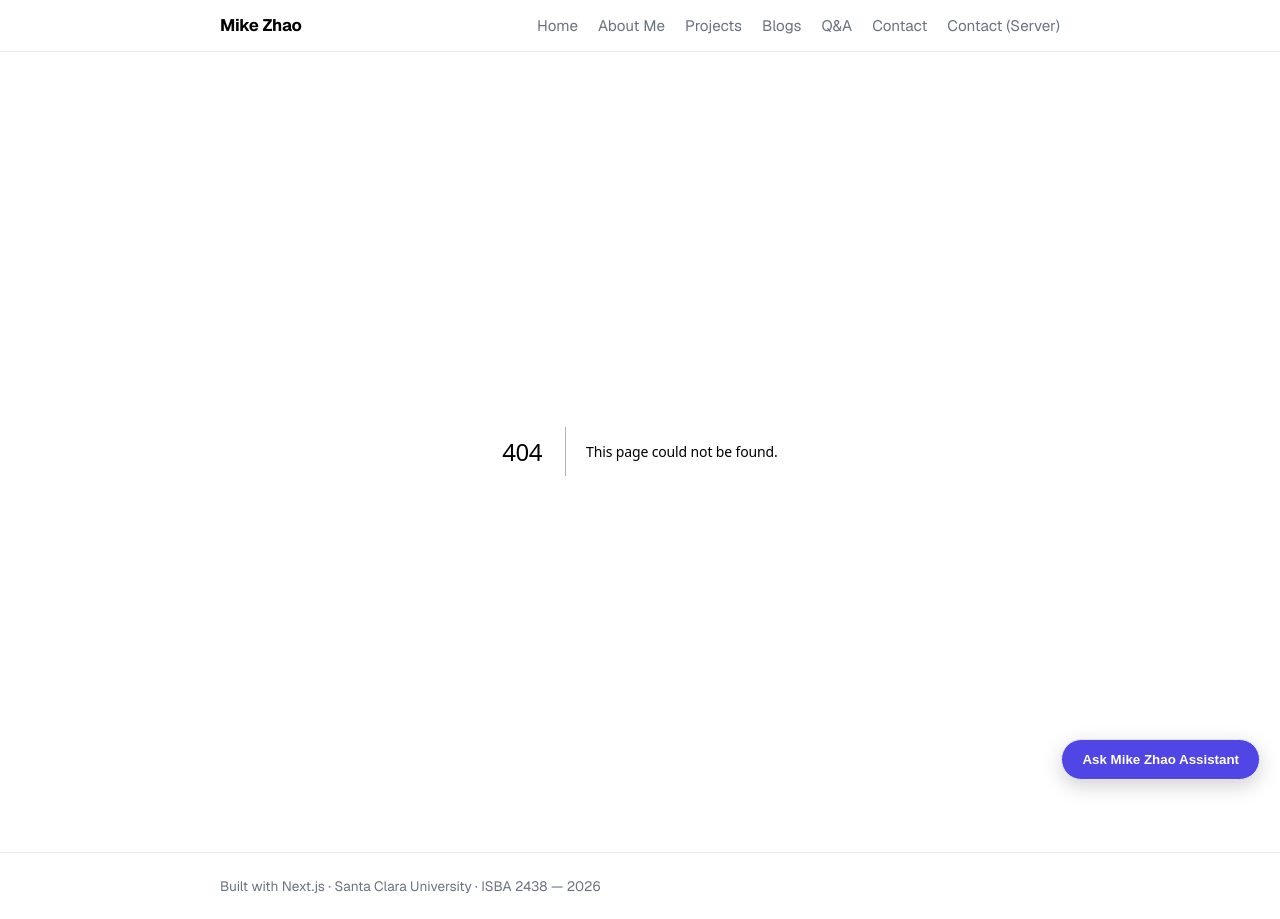
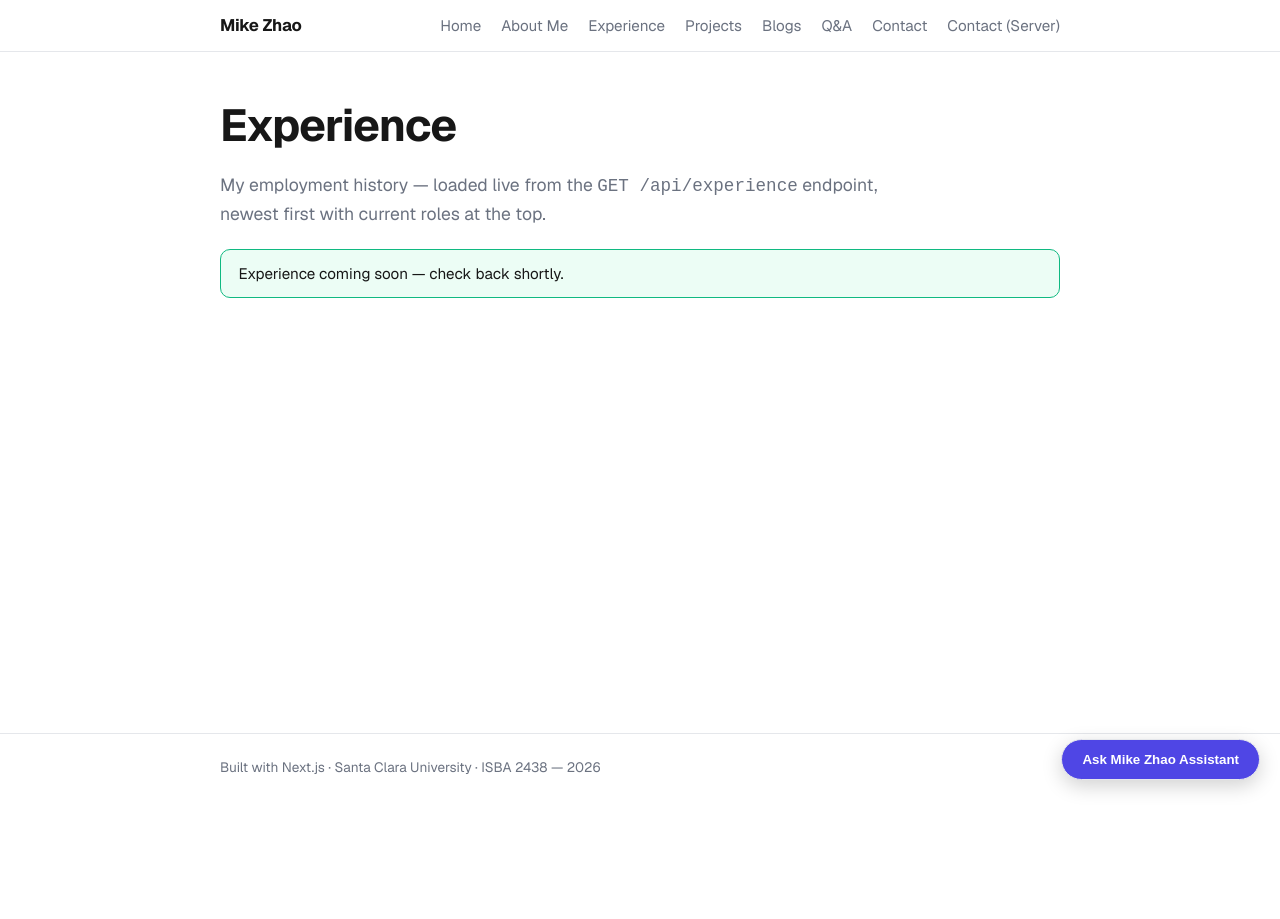
Before and after one commit to Mikeylove-997/portfolio, a Next.js app: page /experience in a window 1280 px wide. Before the commit this address had no page. After the commit the page ends 800 px from the top, so only its background shows below. Built offline with nearby package versions, Linux system fonts and the light colour scheme.

Commit message:
Add /experience page, nav link, and update About Me education

```diff
--- /dev/null
+++ b/app/experience/page.tsx
@@ -0,0 +1,41 @@
+import type { Metadata } from "next";
+import { headers } from "next/headers";
+import { Suspense } from "react";
+import ExperienceTimeline from "@/components/ExperienceTimeline";
+import type { Experience } from "@/lib/experience";
+
+export const metadata: Metadata = {
+  title: "Experience",
+  description: "My employment history — roles, highlights, and skills.",
+};
+
+export default function ExperiencePage() {
+  return (
+    <main className="container page">
+      <h1>Experience</h1>
+      <p className="lead">
+        My employment history — loaded live from the{" "}
+        <code>GET /api/experience</code> endpoint, newest first with current
+        roles at the top.
+      </p>
+      <Suspense fallback={<p className="lead">Loading experience...</p>}>
+        <ExperienceSection />
+      </Suspense>
+    </main>
+  );
+}
+
+async function ExperienceSection() {
+  const headerList = await headers();
+  const host = headerList.get("host") ?? "localhost:3000";
+  const protocol = host.startsWith("localhost") || host.startsWith("127.")
+    ? "http"
+    : "https";
+
+  const response = await fetch(`${protocol}://${host}/api/experience`, {
+    cache: "no-store",
+  });
+  const entries: Experience[] = response.ok ? await response.json() : [];
+
+  return <ExperienceTimeline entries={entries} />;
+}
--- a/app/layout.tsx
+++ b/app/layout.tsx
@@ -27,6 +27,7 @@ export const metadata: Metadata = {
 const navLinks = [
   { href: "/", label: "Home" },
   { href: "/about-me", label: "About Me" },
+  { href: "/experience", label: "Experience" },
   { href: "/projects", label: "Projects" },
   { href: "/blogs", label: "Blogs" },
   { href: "/qa", label: "Q&A" },
--- a/lib/assistant.ts
+++ b/lib/assistant.ts
@@ -231,7 +231,7 @@ async function buildDocs(): Promise<Doc[]> {
         type: "experience",
         id: role.id,
         label: role.company,
-        link: "/about-me",
+        link: "/experience",
       },
       answer: `${headline} (${dates})`,
       context: [
```
Also changed, not shown: app/about-me/page.tsx (+6 -3 lines), 1 other file (tests, documents, lock files or other folders).
